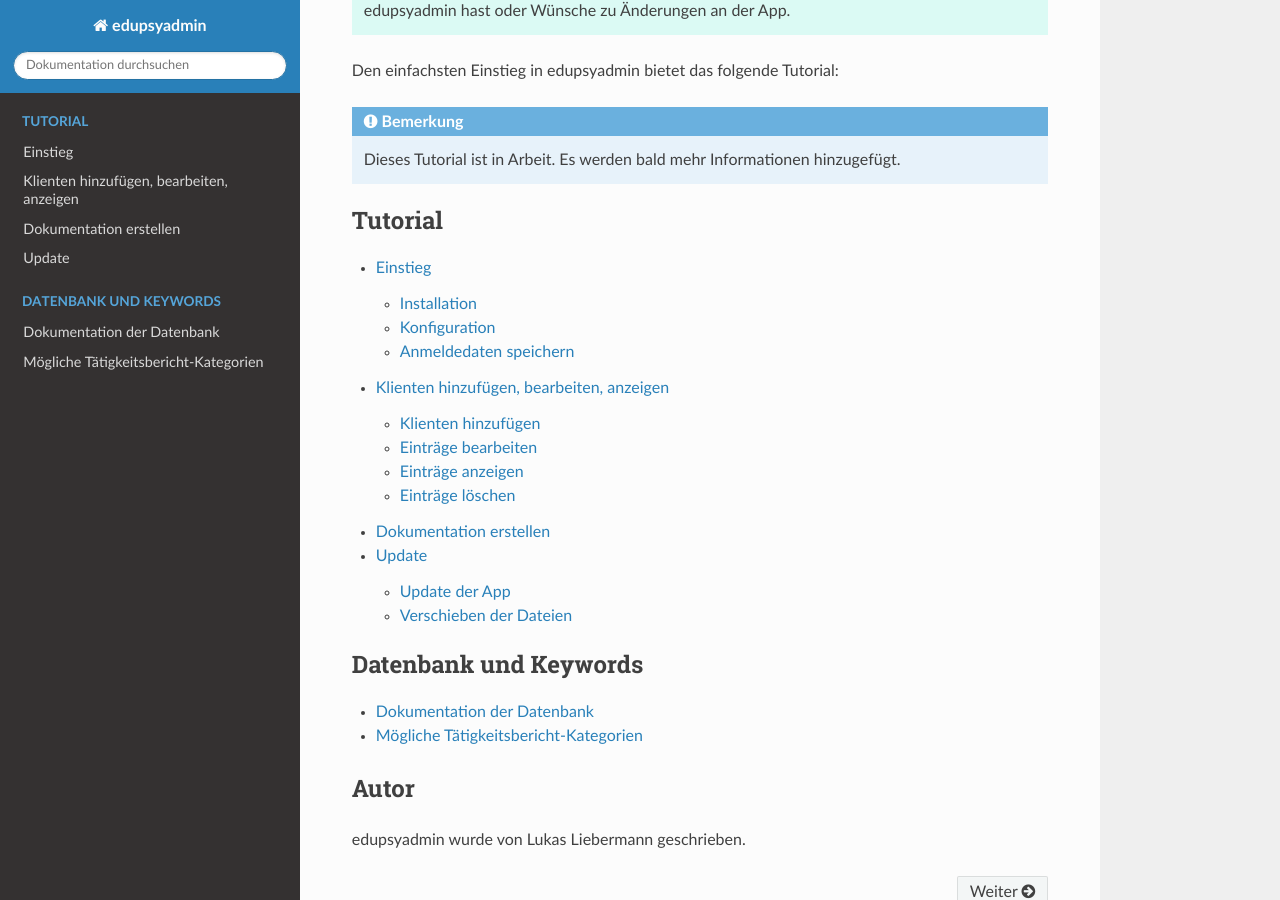
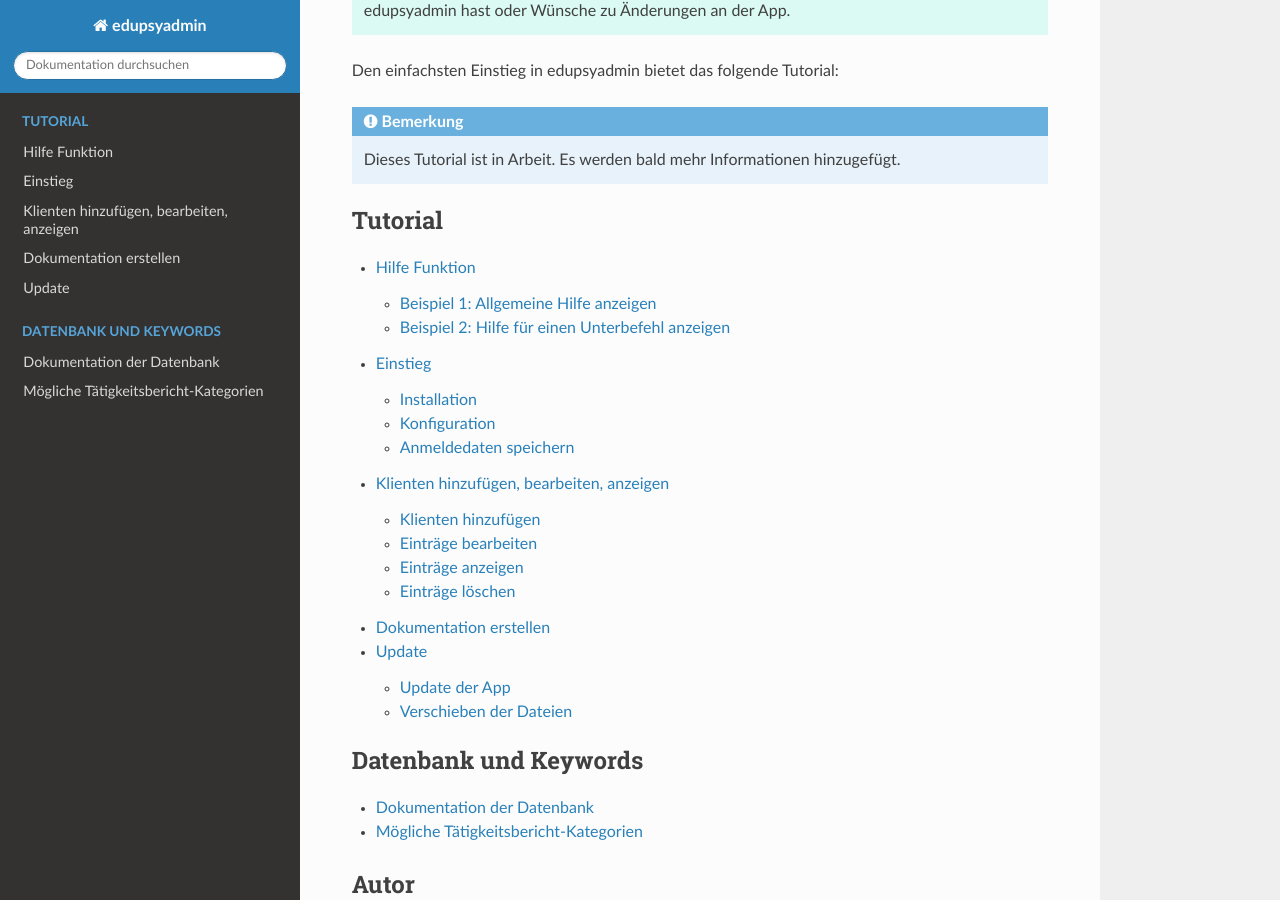
Before and after one commit to LKirst/edupsyadmin, a Sphinx documentation site: the page built from docs/index.rst, in a window 1280 px wide and 900 px high, scrolled down 426 px. Built offline with Sphinx 7.4.7 and the Read the Docs theme 3.1.0, drawn with Linux system fonts in a browser that asks for light colours; part of the change alters nothing that is shown.

Commit message:
docs: add a chapter about --help

```diff
--- a/docs/index.rst
+++ b/docs/index.rst
@@ -33,6 +33,7 @@ Den einfachsten Einstieg in edupsyadmin bietet das folgende Tutorial:
    :maxdepth: 2
    :caption: Tutorial
 
+   tutorial/helpfunction
    tutorial/installation
    tutorial/addingclients
    tutorial/creatingdocumentation
--- /dev/null
+++ b/docs/tutorial/helpfunction.rst
@@ -0,0 +1,89 @@
+Hilfe Funktion
+==============
+
+.. tip::
+
+    Ich halte es für hilfreich, diesen Abschnitt als erstes zu lesen. Wenn er dich
+    aber verwirrt, gehe erst zu den konreten Anwendungen und komme später zu
+    diesem Kapitel zurück. Dann wird deutlicher sein, wofür die Hilfe Funktion
+    nützlich ist.
+
+Die "--help" Option ist eine sehr nützliche Funktion, die dir dabei hilft, die
+verschiedenen Befehle und Optionen des edupsyadmin-Tools zu verstehen.
+
+Beispiel 1: Allgemeine Hilfe anzeigen
+-------------------------------------
+
+Um die allgemeine Hilfe für das edupsyadmin-Tool anzuzeigen, führe folgenden
+Befehl aus:
+
+.. code-block:: console
+
+    $ edupsyadmin --help
+
+Dies wird dir eine Übersicht über alle verfügbaren Optionen und Unterbefehle
+anzeigen. Im Beispiel unten, sind die möglichen Unterbefehle markiert (zweimal
+im Beispiel).
+
+.. code-block:: console
+   :emphasize-lines: 3,15
+
+    $ edupsyadmin --help
+    usage: edupsyadmin [-h] [-c CONFIG_PATH] [-s SALT_PATH] [-v] [-w WARN]
+                       {info,new_client,set_client,create_documentation,get_clients,flatten_pdfs,mk_report,taetigkeitsbericht,delete_client} ...
+
+    options:
+      -h, --help            show this help message and exit
+      -c CONFIG_PATH, --config_path CONFIG_PATH
+                            config file path
+      -s SALT_PATH, --salt_path SALT_PATH
+                            salt file path
+      -v, --version         print version and exit
+      -w WARN, --warn WARN  logger warning level [WARN]
+
+    subcommands:
+      {info,new_client,set_client,create_documentation,get_clients,flatten_pdfs,taetigkeitsbericht,delete_client}
+
+Die Hilfe zeigt uns, dass wir den edupsyadmin Befehl mit verschiedenen
+Unterbefehlen zusammen ausführen (z.B. ``edupsyadmin info``, ``edupsyadmin
+new_client``, ``edupsyadmin create_documentation``).
+
+Beispiel 2: Hilfe für einen Unterbefehl anzeigen
+------------------------------------------------
+
+Um die Hilfe für einen bestimmten Unterbefehl anzuzeigen, verwende den Befehl
+wie folgt:
+
+.. code-block:: console
+
+    $ edupsyadmin create_documentation --help
+
+Dies wird dir die Optionen und Argumente für den "create_documentation"
+Unterbefehl anzeigen:
+
+.. code-block:: console
+   :emphasize-lines: 2,4,8
+
+    $ edupsyadmin create_documentation --help
+    usage: edupsyadmin create_documentation [-h] [--app_username APP_USERNAME] [--app_uid APP_UID] [--database_url DATABASE_URL] [--form_set FORM_SET] client_id [form_paths ...]
+
+    positional arguments:
+      client_id
+      form_paths            form file paths
+
+    options:
+      -h, --help            show this help message and exit
+      --app_username APP_USERNAME
+                            username for encryption; if it is not set here, the app will try to read it from the config file
+      --app_uid APP_UID
+      --database_url DATABASE_URL
+      --form_set FORM_SET   name of a set of file paths defined in the config file
+
+Die Hilfe zeigt ``positional arguments``  und ``options``. Die positional
+arguments sind Argumente, die du dem Unterbefehl in einer bestimmten
+Reihenfolge übergeben musst. Die options sind hingegen optionale Parameter, mit
+denen du das Verhalten des Unterbefehls beeinflussen kannst. Insgesamt siehst
+du hier, dass der Unterbefehl "create_documentation" zwei positional arguments
+(client_id und form_paths) und mehrere optionale Optionen akzeptiert.
+Argumente oder Optionen, die bei ``usage:`` in eckigen Klammern stehen sind
+optional.
```
